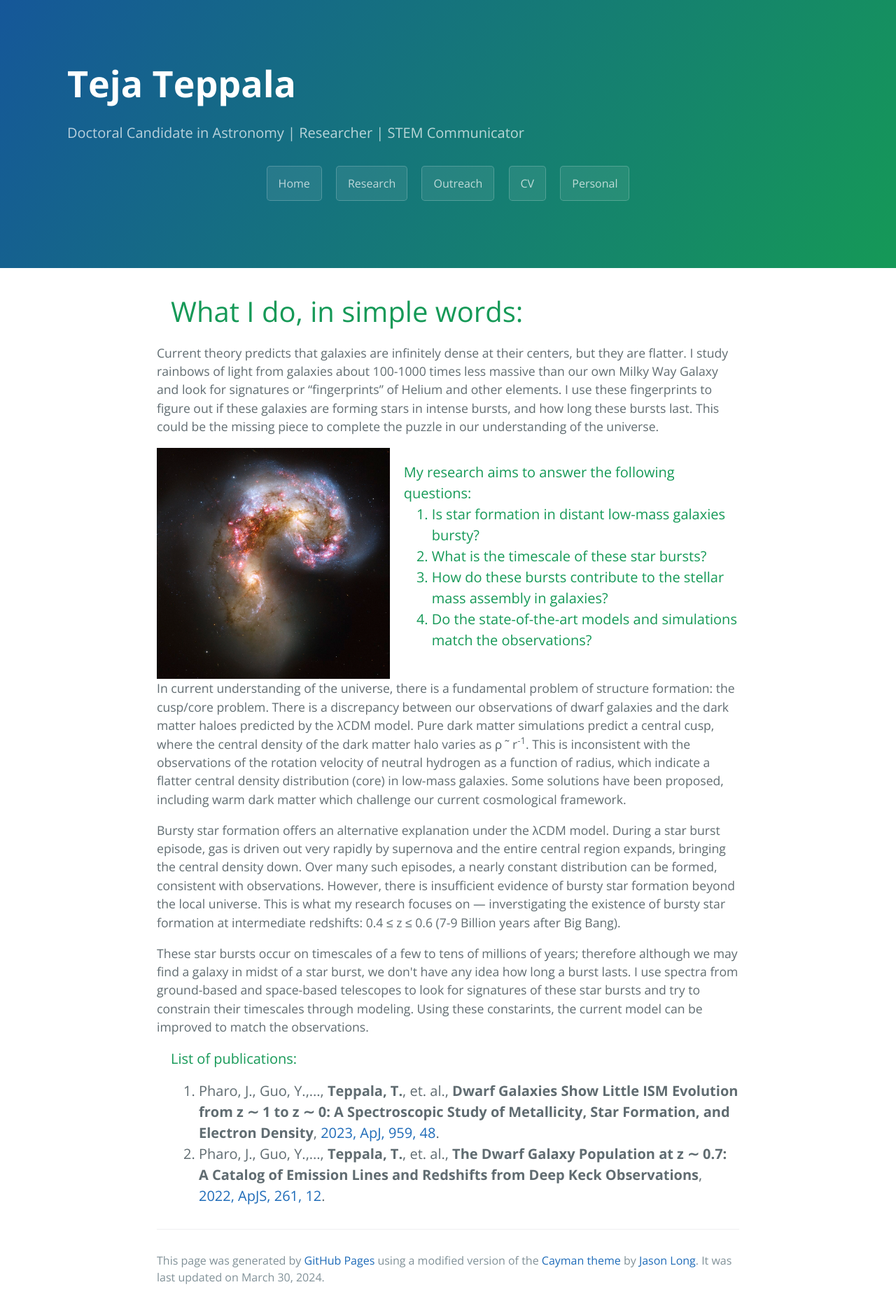
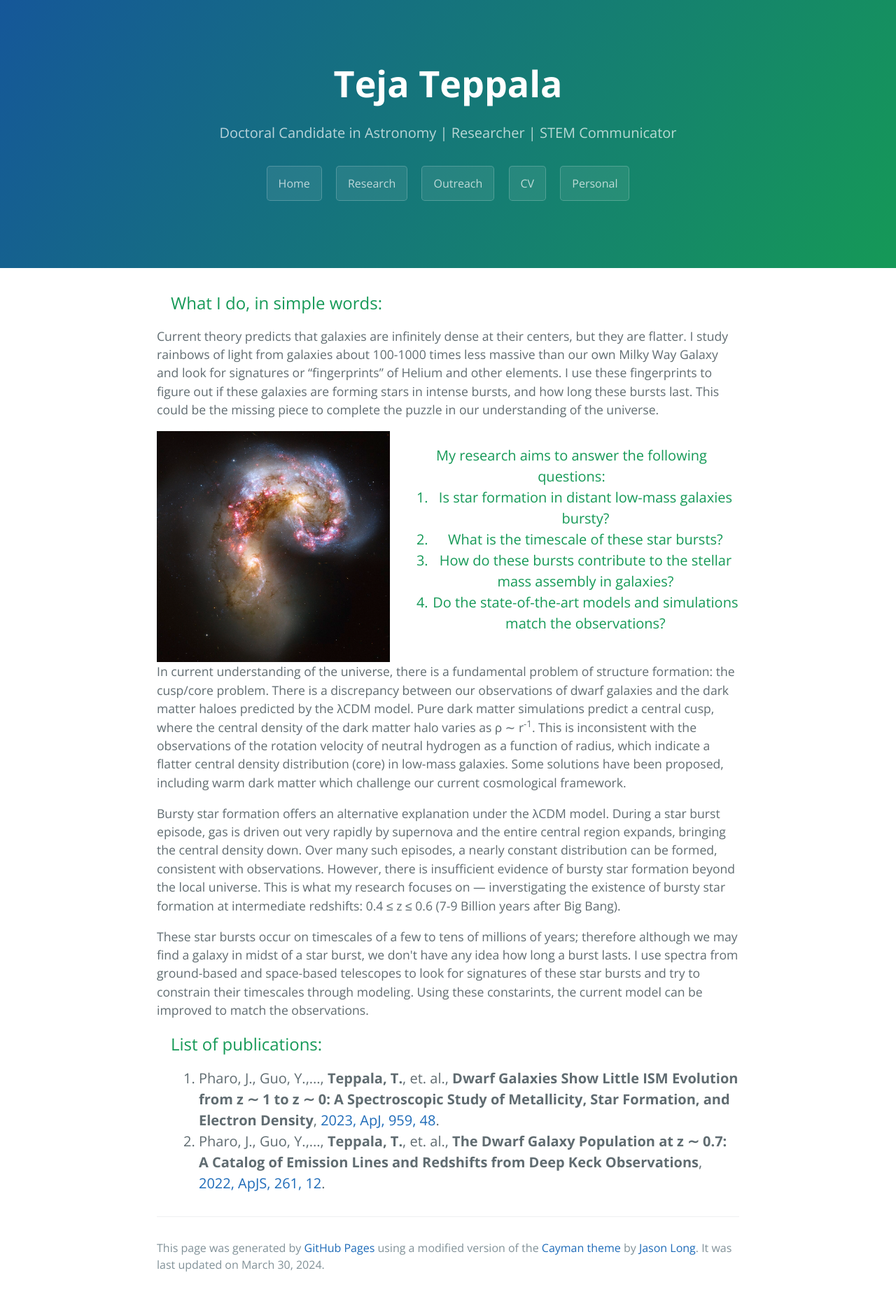
Before and after one commit to tejateppala/tejateppala.github.io, a Jekyll site: the page built from research.html, in a window 1280 px wide. Shown: the whole page at 70% size. Built offline with Jekyll 4.4.1, drawn with Linux system fonts in a browser that asks for light colours.

Commit message:
Updated website files

```diff
--- a/research.html
+++ b/research.html
@@ -24,19 +24,24 @@
 
 	h2 {
         font-size: 20px;
-        text-align: left;
+        text-align: center;
 	}
 
 	h1 {
+        text-align: center;
+	}
+
+	h3 {
+        font-size: 24px;
         text-align: left;
 	}
 	</style>
 
 <body>
 <div class="text">
-<h1>
+<h3>
 What I do, in simple words:
-</h1>
+</h3>
 </div>
 <div>
 <p>
@@ -64,7 +69,7 @@
 
 
 	<p>
-	In current understanding of the universe, there is a fundamental problem of structure formation: the cusp/core problem. There is a discrepancy between our observations of dwarf galaxies and the dark matter haloes predicted by the &lambda;CDM model. Pure dark matter simulations predict a central cusp, where the central density of the dark matter halo varies as &rho; &tilde; r<sup>-1</sup>. This is inconsistent with the observations of the rotation velocity of neutral hydrogen as a function of radius, which indicate a flatter central density distribution (core) in low-mass galaxies. Some solutions have been proposed, including warm dark matter which challenge our current cosmological framework.
+	In current understanding of the universe, there is a fundamental problem of structure formation: the cusp/core problem. There is a discrepancy between our observations of dwarf galaxies and the dark matter haloes predicted by the &lambda;CDM model. Pure dark matter simulations predict a central cusp, where the central density of the dark matter halo varies as &rho; ∼ r<sup>-1</sup>. This is inconsistent with the observations of the rotation velocity of neutral hydrogen as a function of radius, which indicate a flatter central density distribution (core) in low-mass galaxies. Some solutions have been proposed, including warm dark matter which challenge our current cosmological framework.
         </p>
         <p>
         Bursty star formation offers an alternative explanation under the &lambda;CDM model. During a star burst episode, gas is driven out very rapidly by supernova and the entire central region expands, bringing the central density down. Over many such episodes, a nearly constant distribution can be formed, consistent with observations. However, there is insufficient evidence of bursty star formation beyond the local universe. This is what my research focuses on &mdash; inverstigating the existence of bursty star formation at intermediate redshifts: 0.4 &le; z &le; 0.6 (7-9 Billion years after Big Bang).
@@ -78,9 +83,9 @@
     </div>
 
     <div class="text">
-        <h2>
+        <h3>
 	List of publications:
-	</h2>
+	</h3>
 	<ol>
 		  	<li> Pharo, J., Guo, Y.,..., <b>Teppala, T.</b>, et. al., <b>Dwarf Galaxies Show Little ISM Evolution from z ∼ 1 to z ∼ 0: A Spectroscopic Study of Metallicity, Star Formation, and Electron Density</b>, <a href="https://ui.adsabs.harvard.edu/abs/2023ApJ...959...48P/abstract">2023, ApJ, 959, 48</a>.
 		  	<li> Pharo, J., Guo, Y.,..., <b>Teppala, T.</b>, et. al., <b>The Dwarf Galaxy Population at z ∼ 0.7: A Catalog of Emission Lines and Redshifts from Deep Keck Observations</b>, <a href="https://ui.adsabs.harvard.edu/abs/2022ApJS..261...12P/abstract">2022, ApJS, 261, 12</a>.
```
